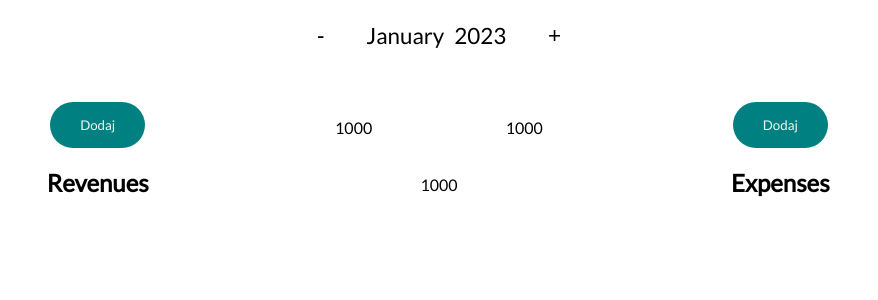
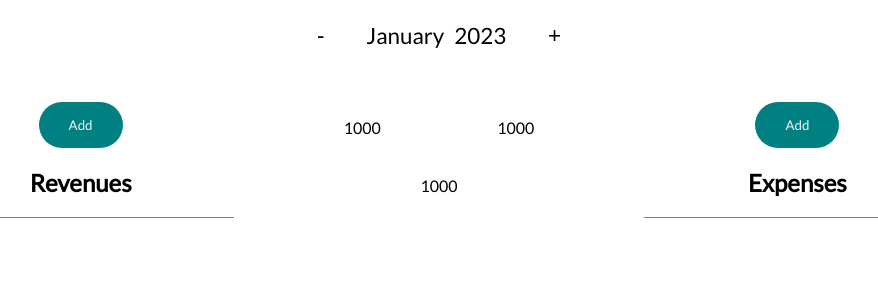
Before and after one commit to BlazejDuszynski/home_budget, a React (Create React App) app: page / in a window 1280 px wide. Shown: the top 300 px of the page, without its empty margins (201-1079 px from the left). Built offline with nearby package versions, Linux system fonts and the light colour scheme.

Commit message:
Border-bottom added to EntriesContainer header; Gap in Main component added

```diff
--- a/src/Components/Layout/EntriesContainer.js
+++ b/src/Components/Layout/EntriesContainer.js
@@ -4,8 +4,8 @@ const EntriesContainer = (props) => {
 
   return (
     <div className={classes.container}>
-      <header>
-        <button className={classes.button}>Dodaj</button>
+      <header className={classes.header}>
+        <button className={classes.button}>Add</button>
         <h2>{props.name}</h2>
       </header>
     </div>
--- a/src/Components/Layout/EntriesContainer.module.css
+++ b/src/Components/Layout/EntriesContainer.module.css
@@ -1,6 +1,11 @@
 .container {
   flex-basis: 100%;
   text-align: center;
+}
+
+.header {
+    padding: 0 10px;
+    border-bottom: 1px solid grey;
 }
 
 .button {
--- a/src/Components/UI/Main.module.css
+++ b/src/Components/UI/Main.module.css
@@ -1,5 +1,6 @@
 .main {
   display: flex;
   padding: 30px 10%;
+  gap: 5%;
   justify-content: space-evenly;
 }
```
